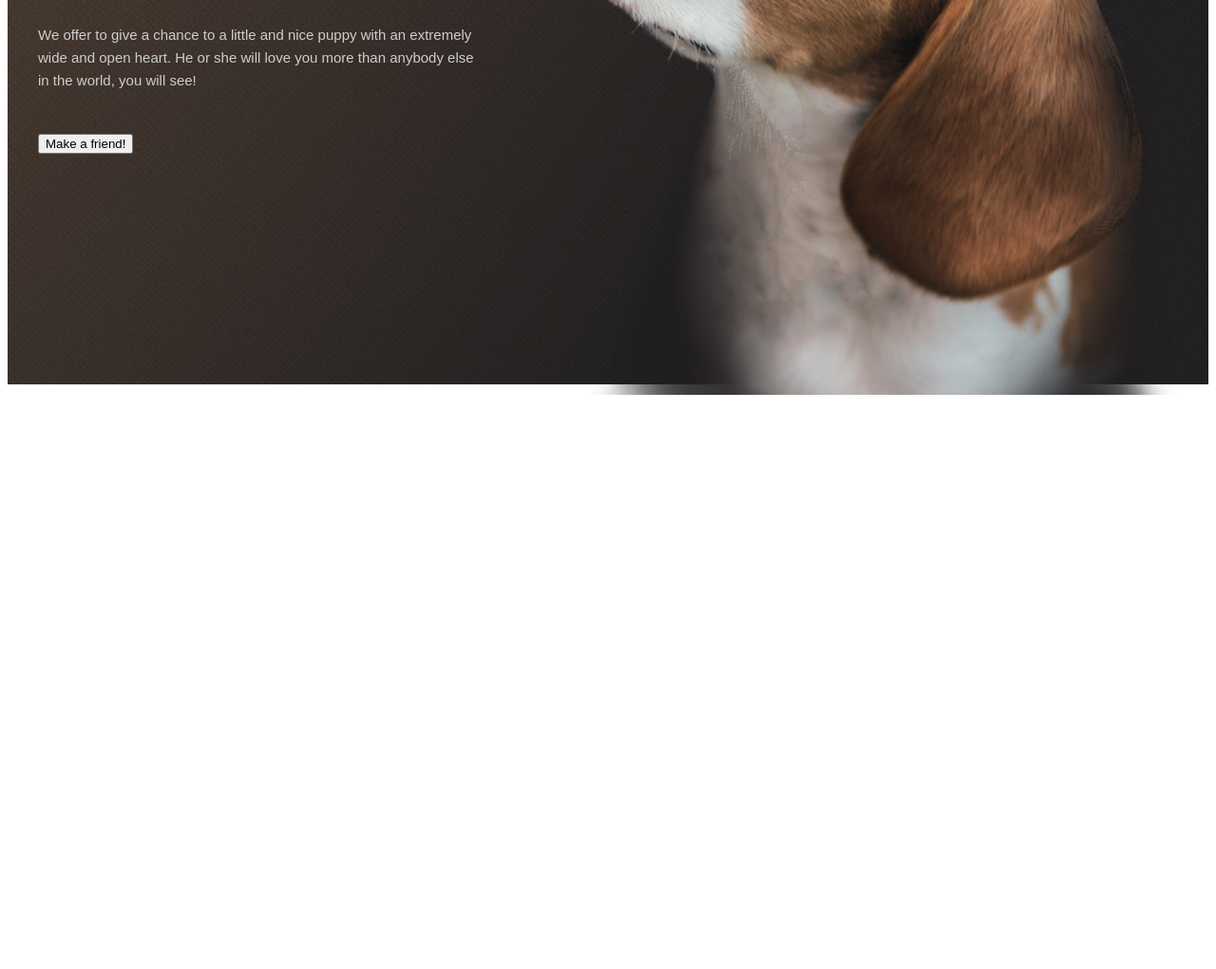
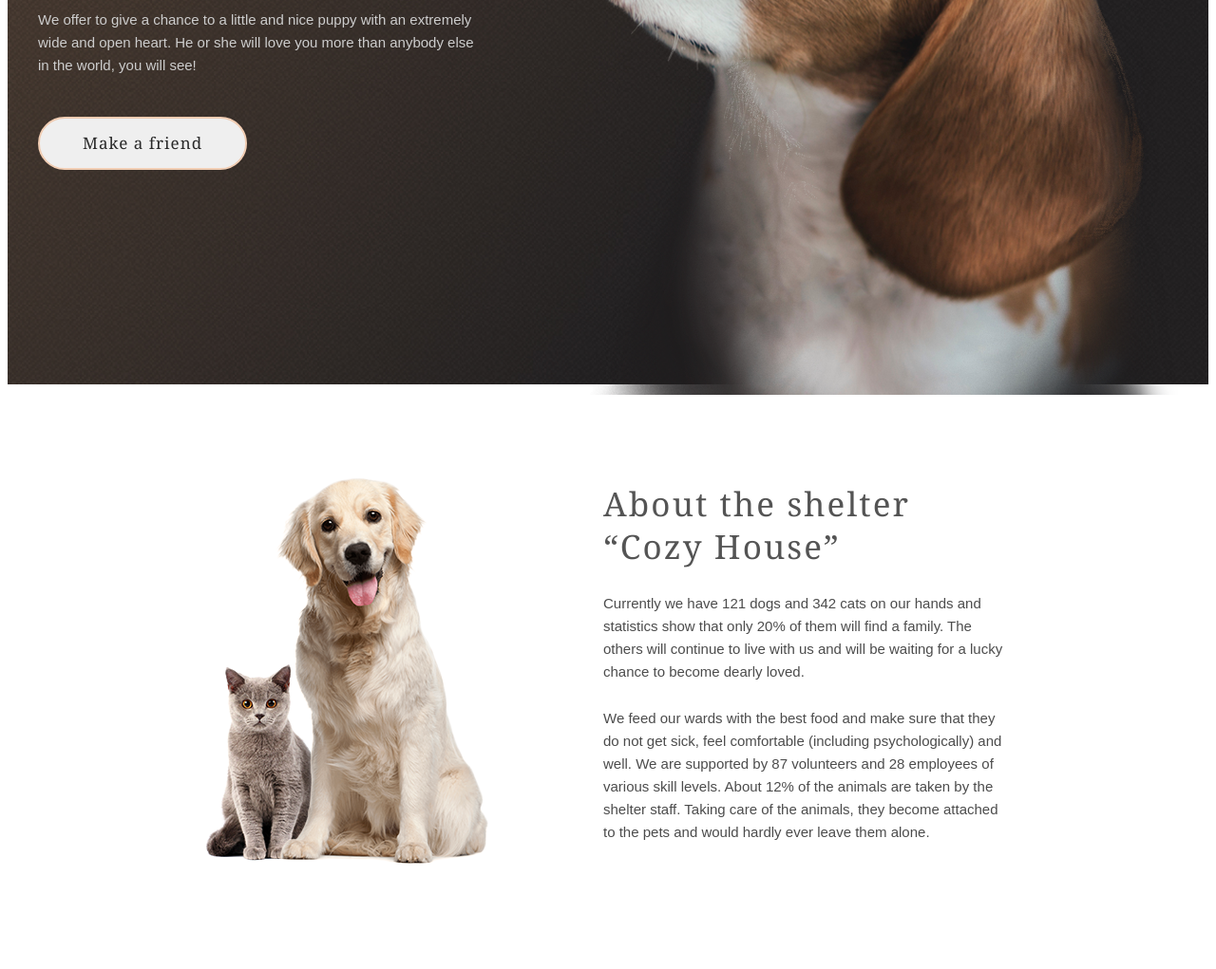
Before and after one commit to AlexandraAlt3/shelter, a website: page index.html in a window 1280 px wide. Shown: the part 500-1521 px from the top of the page at 95% size. Before the commit the page ends 931 px from the top, so only its background shows below. Drawn offline with Linux system fonts and the light colour scheme.

Commit message:
docs: add itml and scss ABOUT

```diff
--- a/index.html
+++ b/index.html
@@ -56,17 +56,28 @@
                     <div class="not-only__information">
                         <h2 class="not-only__title">Not only people need a house</h2>
                         <p class="not-only__text">We offer to give a chance to a little and nice puppy with an extremely wide and open heart. He or she will love you more than anybody else in the world, you will see!</p>
-                        <Button>Make a friend!</Button>
+                        <Button>Make a friend</Button>
                     </div>
-                    <div class="not-only__img"><img src="./assets/img/start-screen-puppy.png" alt=""></div>
+                    <div class="not-only__img"><img src="./assets/img/start-screen-puppy.png" alt="start-screen-puppy"></div>
                 </section>
                         <!-- #NOT ONLY  END  -->
             </div>
         </div>
-
+                    <!-- #ABOUT  START  -->
         <div class="wrapper">
-
-
+            <div class="a" id="about">
+                <div class="about-content">
+                    <div class="about__img">
+                        <img src="./assets/img/about-pets.png" alt="about-pets">
+                    </div>
+                    <div class="about__information">
+                        <h3 class="about__title">About the shelter “Cozy House”</h3>
+                        <p class="about__information__1">Currently we have 121 dogs and 342 cats on our hands and statistics show that only 20% of them will find a family. The others will continue to live with us and will be waiting for a lucky chance to become dearly loved.</p>
+                        <p class="about__information__2">We feed our wards with the best food and make sure that they do not get sick, feel comfortable (including psychologically) and well. We are supported by 87 volunteers and 28 employees of various skill levels. About 12% of the animals are taken by the shelter staff. Taking care of the animals, they become attached to the pets and would hardly ever leave them alone.</p>
+                    </div>
+                </div>
+            </div>
+                   <!-- #ABOUT  END  -->
         </div>
     </main>
 
--- a/sass/base/_base.scss
+++ b/sass/base/_base.scss
@@ -11,6 +11,7 @@ body{
 h1{
     font-family: 'Georgia';
     @include font (3.2rem, 110%, 400, 0.192rem);
+    margin: 30px 0 10px 0;
 }
 h2{
     font-family: 'Abril Fatface';
@@ -18,8 +19,15 @@ h2{
     color: $color-subtitle;
 }
 h3{
-    font-family: 'Abril Fatface';
+    font-family: 'Georgia';
+    @include font (3.5rem, 130%, 400, 0.21rem);
+    color: $coolor-title;
 }
 .not-only__text{
     color: $text-header;
 }
+p{
+    font-family: 'Arial';
+    @include font (1.5rem, 160%, 400);
+    color: $color-text;
+}
--- a/sass/base/_buttons.scss
+++ b/sass/base/_buttons.scss
@@ -1,11 +1,13 @@
-/*button{
-    padding: 5px 50px;
-    font-family: 'Satisfy', cursive;
-    @include font(2.1rem, 54px, 400);
-    background-color: $color-buttons;
+button{
+    padding: 15px 45px;
+    font-family: 'Georgia';
+    @include font (1.7rem, 130%, 400, 0.102rem);
+    color: $color-bottom-text;
+    border-radius: 100px;
+    border: 2px solid #F1CDB3;
     @extend %transition;
     &:hover{
-        background-color:$color-primary;
+        background-color:$color-bottom;
         cursor: pointer;
     }
-}*/
+}
--- /dev/null
+++ b/sass/components/_about.scss
@@ -0,0 +1,19 @@
+.about-content{
+    @include flex($wrap:nowrap);
+    padding: 80px 0 100px 0;
+}
+.about__img{
+    margin: 0 120px 0 175px ;
+}
+.about__information{
+    margin: 0 175px 0 0;
+}
+.about__title{
+    margin: 0 60px 25px 0;
+}
+.about__information__1{
+    margin: 0 0 25px 0;
+}
+.about__information__2{
+    margin: 0 0 25px 0;
+}
--- a/sass/layout/_header.scss
+++ b/sass/layout/_header.scss
@@ -12,14 +12,18 @@
 .nav{
     display: flex;
 }
-.nav-ul{
-    margin: 16px 0 17px 0;
-}
 .nav-item{
     list-style: none;
-    padding: 0 20px;
+
+    &:last-child{
+        padding-right: 0;
+    }
 }
 .nav-link{
     text-decoration: none;
-    color: $color-nav;
+    color: $text-header;
+    &:hover{
+        color:$color-nav;
+        cursor: pointer;
+    }
 }
--- a/sass/style.scss
+++ b/sass/style.scss
@@ -1,11 +1,13 @@
 @import "./abstracts/constans";
 @import "./abstracts/mixins";
+@import "./abstracts/placeholders";
 
 @import "./base/base";
 @import "./base/logo";
 @import "./base/buttons";
 
-@import "./components/not-only.scss";
+@import "./components/about";
+@import "./components/not-only";
 
 @import "./layout/wrapper";
 @import "./layout/header";
```
Also changed, not shown: sass/components/_not-only.scss (renamed from sass/components/not-only.scss), sass/style.css, 1 other file.
